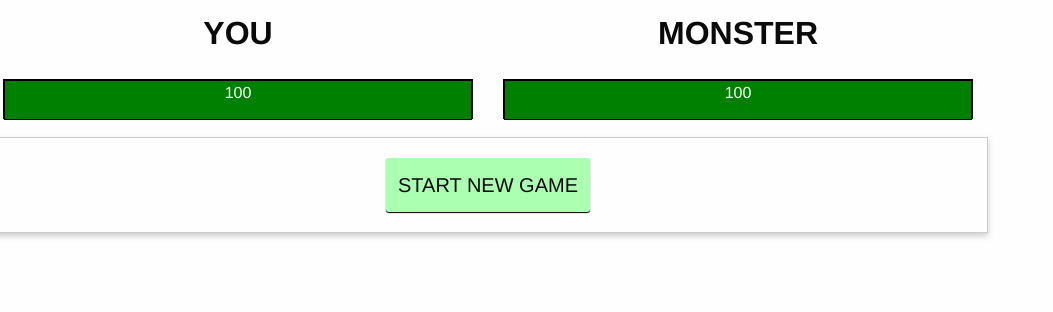
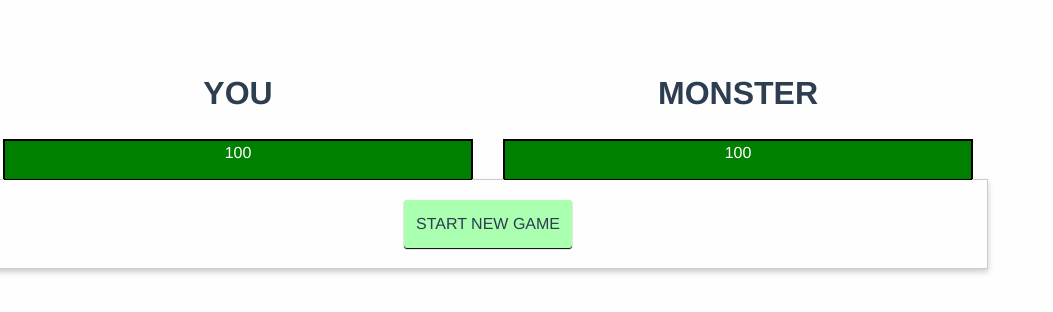
Before and after one commit to Maurina/maurinadavis-monster, a Vue app: page / in a window 1280 px wide. Shown: the top 312 px of the page, without its empty margins (0-1053 px from the left). Built offline with nearby package versions, Linux system fonts and the light colour scheme.

Commit message:
errors corrected in style

```diff
--- a/src/App.vue
+++ b/src/App.vue
@@ -37,7 +37,7 @@
             <h2 class="player-turn" :style="{background: turnBackcolor, color: turnColor}">{{ myAttackHere }}</h2>
 
             <ul>
-                <li v-for="attack in attackLog" v-bind:key"attack.id" :class="{'player-turn': attack.isPlayer, 'monster-turn': !attack.isPlayer}">
+                <li v-for="attack in attackLog" v-bind:key="attack.id" :class="{'player-turn': attack.isPlayer, 'monster-turn': !attack.isPlayer}">
                 {{ attack.text }}
 
                 </li>
@@ -172,6 +172,14 @@ export default {
 
 <style>
 #app{
+  font-family: 'Avenir', Helvetica, Arial, sans-serif;
+  -webkit-font-smoothing: antialiased;
+  -moz-osx-font-smoothing: grayscale;
+  text-align: center;
+  color: #2c3e50;
+  margin-top: 60px;
+}
+
   .text-center {
     text-align: center;
 }
@@ -276,5 +284,5 @@ button {
 #give-up:hover {
     background-color: #c7c7c7;
 }
-}
+
 </style>
```
